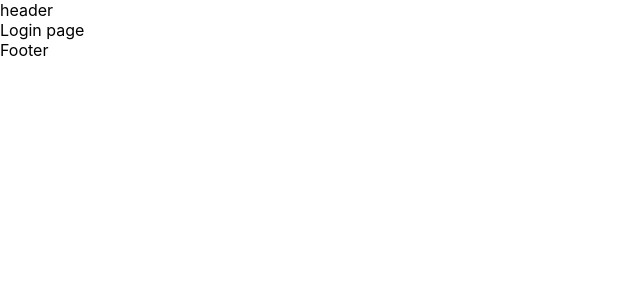
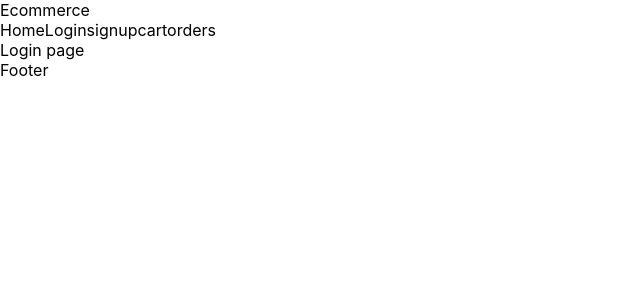
Before and after one commit to nasagaurav/nextjs-l-p1, a Next.js app: page /login in a window 1280 px wide. Shown: the top 300 px of the page, without its empty margins (0-640 px from the left). Built offline with nearby package versions, Linux system fonts and the light colour scheme.

Commit message:
header added

```diff
--- a/components/Header.js
+++ b/components/Header.js
@@ -1,6 +1,29 @@
 import React from 'react';
+import Link from 'next/link';
+
 function Header() {
-  return <div>header</div>;
+  return (
+    <div>
+      <div>Ecommerce</div>
+      <div>
+        <Link href="/">
+          <a>Home</a>
+        </Link>
+        <Link href="/login">
+          <a>Login</a>
+        </Link>
+        <Link href="/signup">
+          <a>signup</a>
+        </Link>
+        <Link href="/cart">
+          <a>cart</a>
+        </Link>
+        <Link href="/orders">
+          <a>orders</a>
+        </Link>
+      </div>
+    </div>
+  );
 }
 
 export default Header;
```
